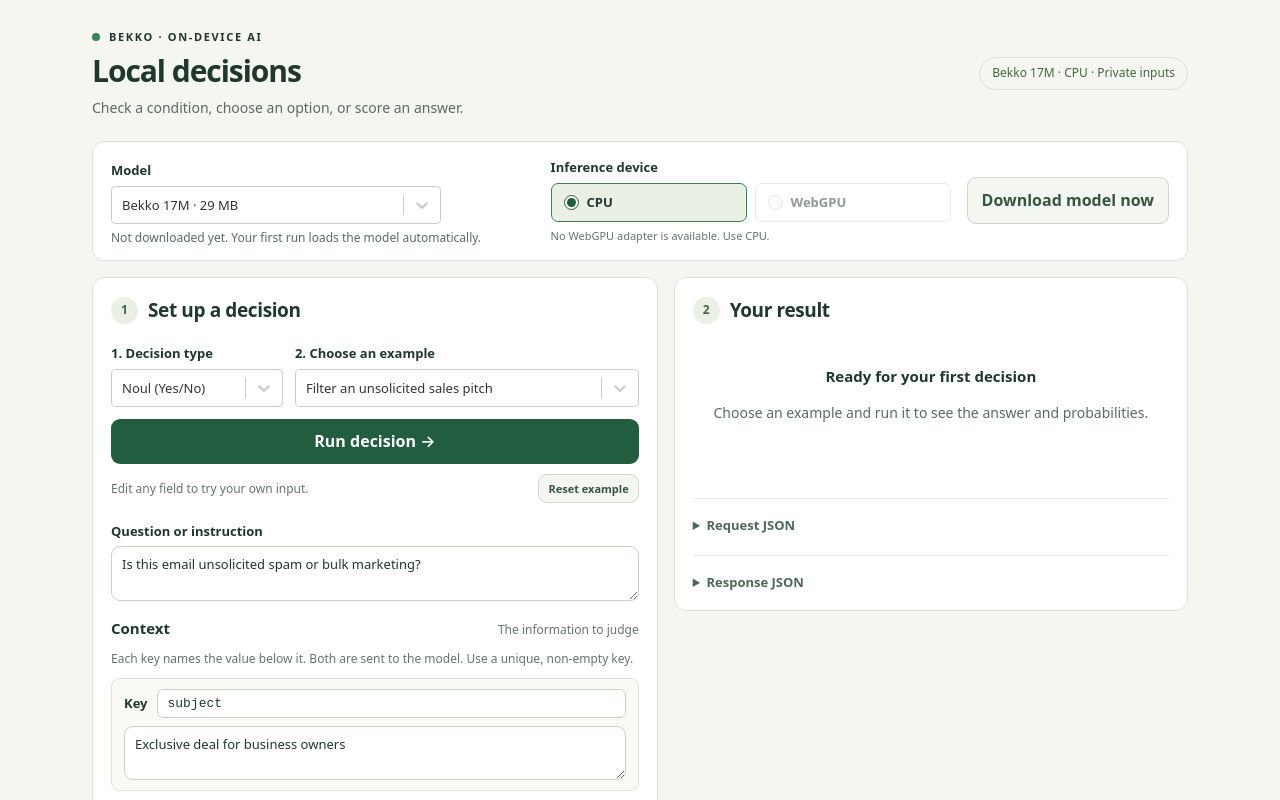
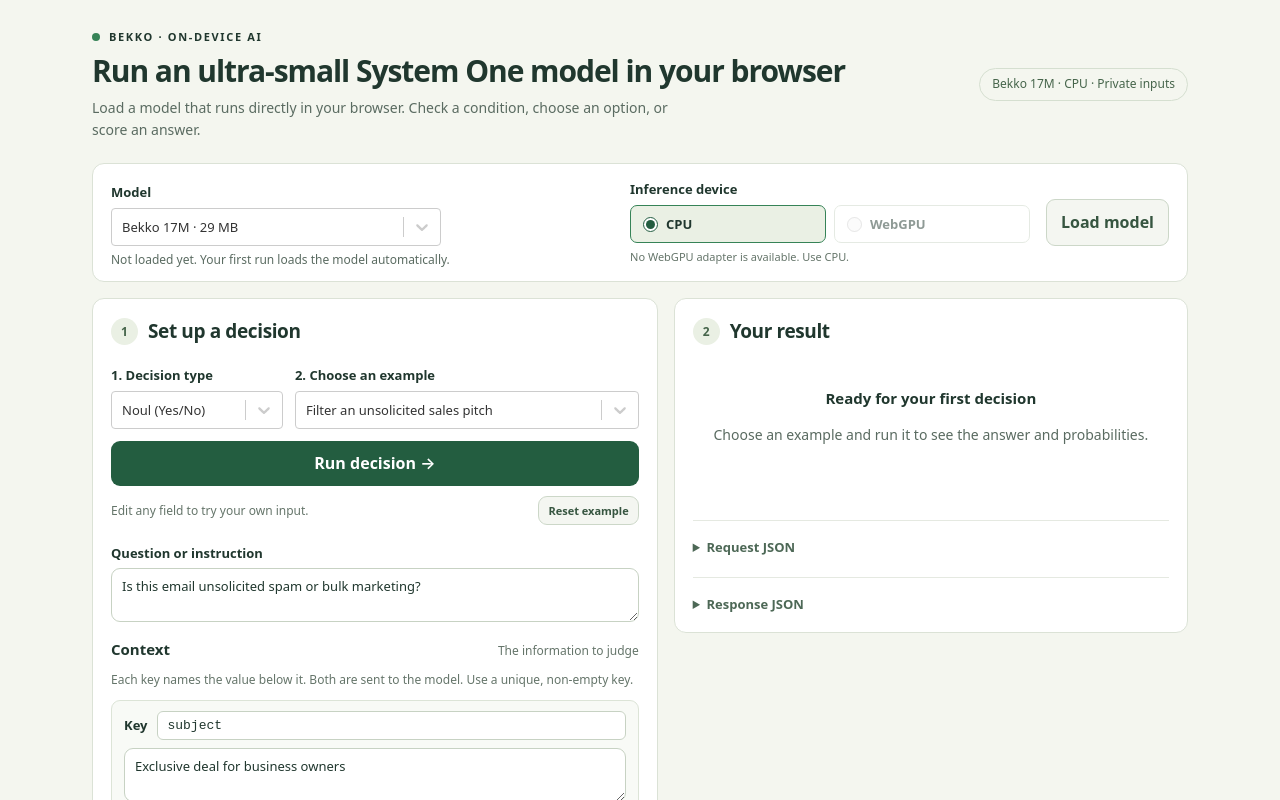
Before and after one commit to hotchpotch/bekko-system-one, a React (Vite) app in the folder browser/: page / in a window 1280 px wide. Shown: the top 800 px of the page. Built offline with nearby package versions, Linux system fonts and the light colour scheme.

Commit message:
Clarify browser model loading and demo title

```diff
--- a/browser/index.html
+++ b/browser/index.html
@@ -5,7 +5,7 @@
     <meta name="viewport" content="width=device-width,initial-scale=1" />
     <meta name="theme-color" content="#f4f6ef" />
     <link rel="icon" href="data:," />
-    <title>Bekko · Local decisions</title>
+    <title>Bekko · Run an ultra-small System One model in your browser</title>
   </head>
   <body>
     <div id="root"></div>
--- a/browser/src/main.jsx
+++ b/browser/src/main.jsx
@@ -285,9 +285,10 @@
           <div className="eyebrow">
             <span className="dot" /> BEKKO · ON-DEVICE AI
           </div>
-          <h1>Local decisions</h1>
+          <h1>Run an ultra-small System One model in your browser</h1>
           <p className="intro">
-            Check a condition, choose an option, or score an answer.
+            Load a model that runs directly in your browser. Check a condition,
+            choose an option, or score an answer.
           </p>
         </div>
         <span className="badge">
@@ -314,7 +315,7 @@
               ? `Model loaded · ${(loadedBytes / 1e6).toFixed(1)} MB · ${deviceLabel(device)}`
               : busy
                 ? status
-                : "Not downloaded yet. Your first run loads the model automatically."}
+                : "Not loaded yet. Your first run loads the model automatically."}
           </p>
         </div>
         <div className="runtime-selection">
@@ -366,11 +367,11 @@
             {busy
               ? "Loading…"
               : error
-                ? "Retry download"
-                : "Download model now"}
+                ? "Retry loading"
+                : "Load model"}
           </Button>
         ) : (
-          <span className="loaded-badge">✓ Downloaded · Ready to run</span>
+          <span className="loaded-badge">✓ Loaded · Ready to run</span>
         )}
         {busy && loadedBytes === null && (
           <ModelLoadProgress files={files} status={status} />
```
